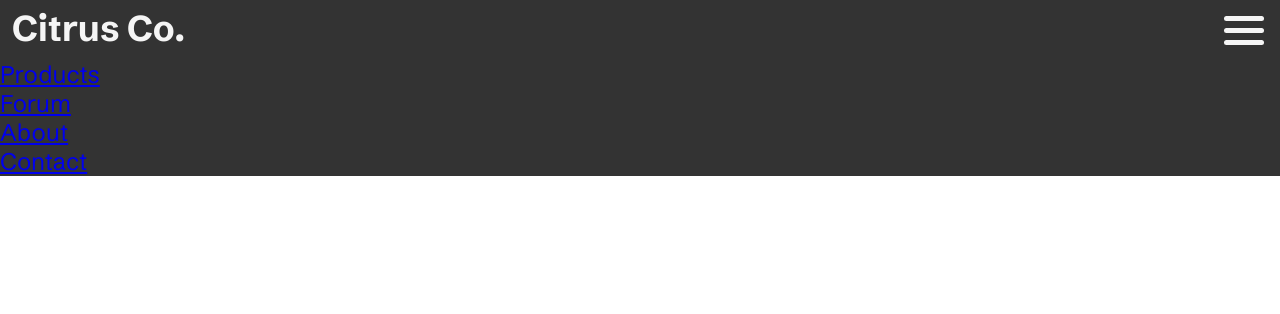
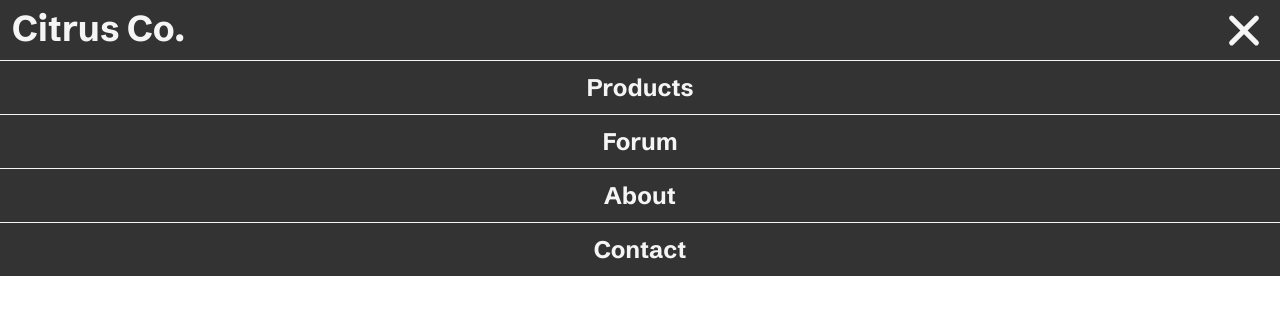
Before and after one commit to adrianhelllo/css_animations, a plain HTML site: page menu.html in a window 1280 px wide. Drawn offline with Linux system fonts and the light colour scheme.

Commit message:
finished, styling for dropdown menu.
again, this is ALOT. of code so please make sure to understand it well before moving on

```diff
--- a/menu.css
+++ b/menu.css
@@ -68,3 +68,71 @@ header {
 .menu-icon::after {
     transform: translate(-20px, 12px);
 }
+
+nav {
+    background-color: var(--HEADER-BGCOLOR);
+    display: none;
+    transform-origin: top center;
+    animation: showMenu 0.5s ease-in-out forwards;
+}
+
+
+:is(header:hover, header:focus-within) .menu-icon {
+    background-color: transparent;
+    transform: rotate(720deg)
+}
+
+:is(header:hover, header:focus-within) .menu-icon::before {
+    transform: translateX(-20px) rotate(45deg);
+}
+
+:is(header:hover, header:focus-within) .menu-icon::after {
+    transform: translateX(-20px) rotate(-45deg);
+}
+
+:is(header:hover, header:focus-within) nav {
+    display: block;
+}
+
+@keyframes showMenu {
+    0% {
+        transform: scaleY(0)
+    }
+
+    80% {
+        transform: scaleY(1.2)
+    }
+
+    100% {
+        transform: scaleY(1)
+    }
+}
+
+nav ul {
+    list-style-type: none;
+    display: flex;
+    flex-flow: column nowrap;
+}
+
+nav li {
+    padding: 0.5rem;
+    border-top: 1px solid var(--HEADER-COLOR)
+}
+
+nav a {
+    display: block;
+    text-align: center;
+    width: 80%;
+    margin: auto;
+}
+
+nav a:any-link {
+    color: var(--HEADER-COLOR);
+    font-weight: bold;
+    text-decoration: none;
+}
+
+nav a:hover, nav a:focus {
+    transform: scale(1.2);
+    transition: all 0.3s;
+}
```
